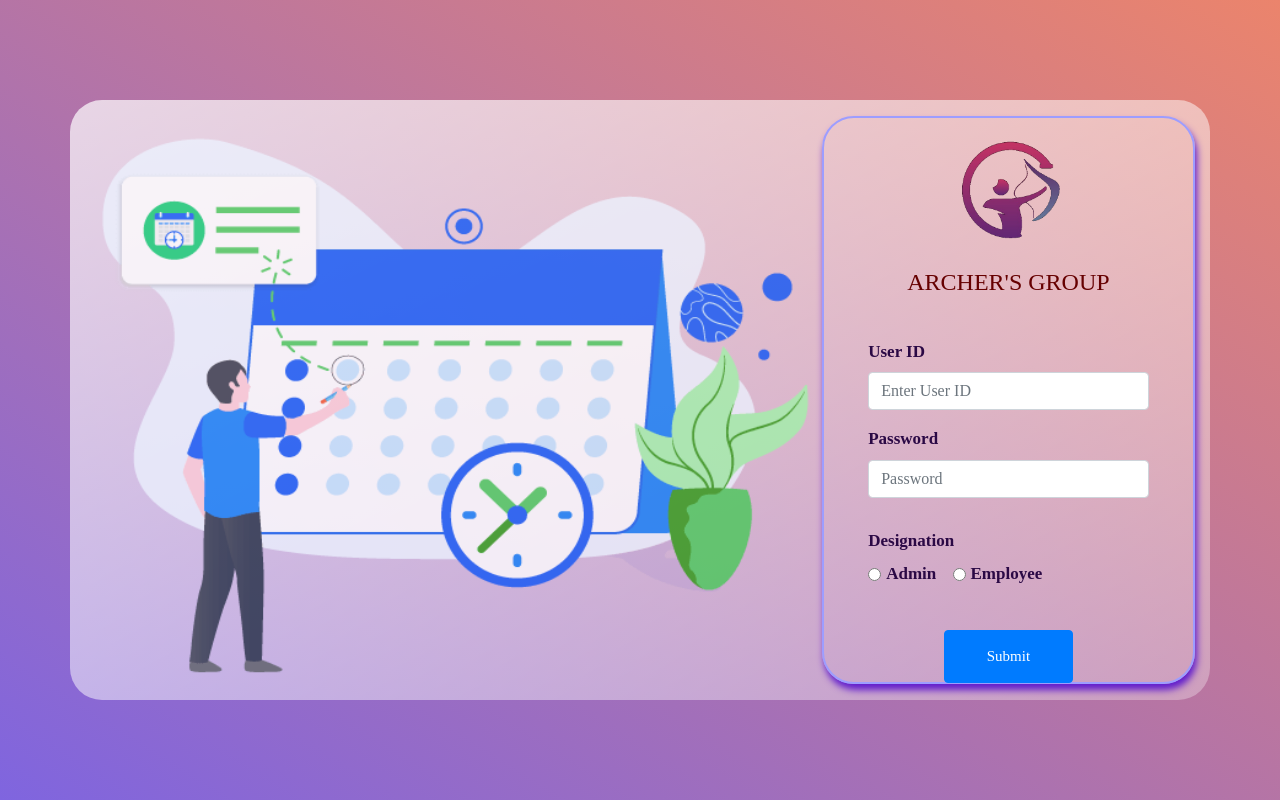
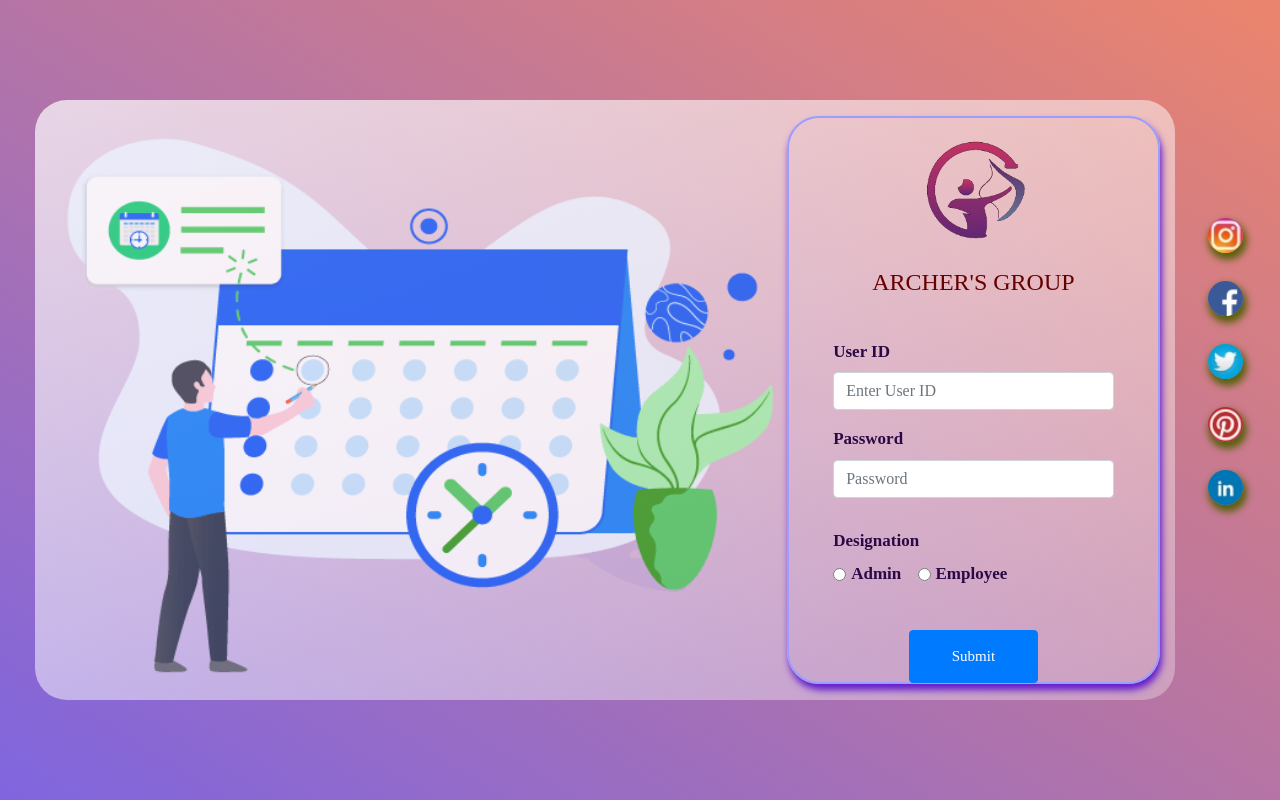
Before and after one commit to HarshitShukla01/attendance_system, a PHP site: page / in a window 1280 px wide. Run offline with PHP 8.4, Linux system fonts and the light colour scheme; some web fonts are replaced.

Commit message:
social links updated

```diff
--- a/index.css
+++ b/index.css
@@ -132,3 +132,23 @@ left: 48%;
     -webkit-transform: perspective(120px) rotateX(-180deg) rotateY(-179.9deg);
   }
 }
+
+/*social links*/
+.social-links{
+  position:relative;
+  height: 600px;
+  width: 70px;
+  right: 20px;
+  border-radius: 30px;
+ text-align: center;
+ padding-top: 7%;
+}
+.social-photos img{
+  width:35px;
+  border-radius: 50%;
+  margin-top: 40%;
+  box-shadow: 2px 5px 7px 2px #5a610e;
+}
+.social-photos img:hover{
+  margin-right: 25%;
+}
--- a/index.php
+++ b/index.php
@@ -68,7 +68,18 @@
           </div>
         </div>
       </div>
+      <div class="social-links">
+        <div class="social-photos">
+         <a href="https://www.instagram.com/" target="_blank"><img src="f1.jpg"></a>
+        <a href="https://www.facebook.com/"target="_blank"><img src="f2.jpg"></a>
+        <a href="https://twitter.com/login"target="_blank"><img src="f3.jpg"></a>
+        <a href="https://in.pinterest.com/"target="_blank"><img src="f4.jpg"></a>
+        <a href="https://www.linkedin.com/"target="_blank"><img src="f5.jpg"></a>
+        </div>
+
+      </div>
     </main>
+
     <script>
 $(document).ready(function() {
 //Preloader
```
Also changed, not shown: f1.jpg (added), f2.jpg (added), f3.jpg (added), f4.jpg (added), f5.jpg (added).
